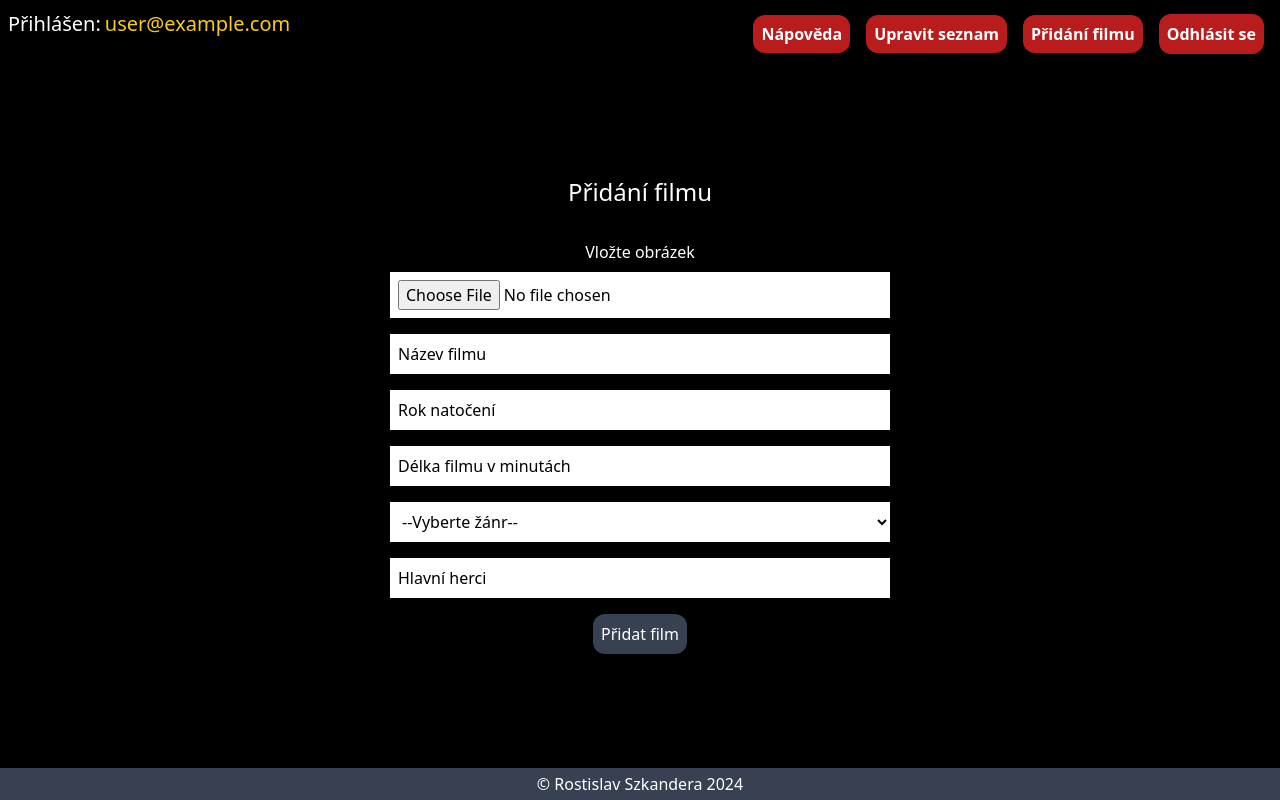
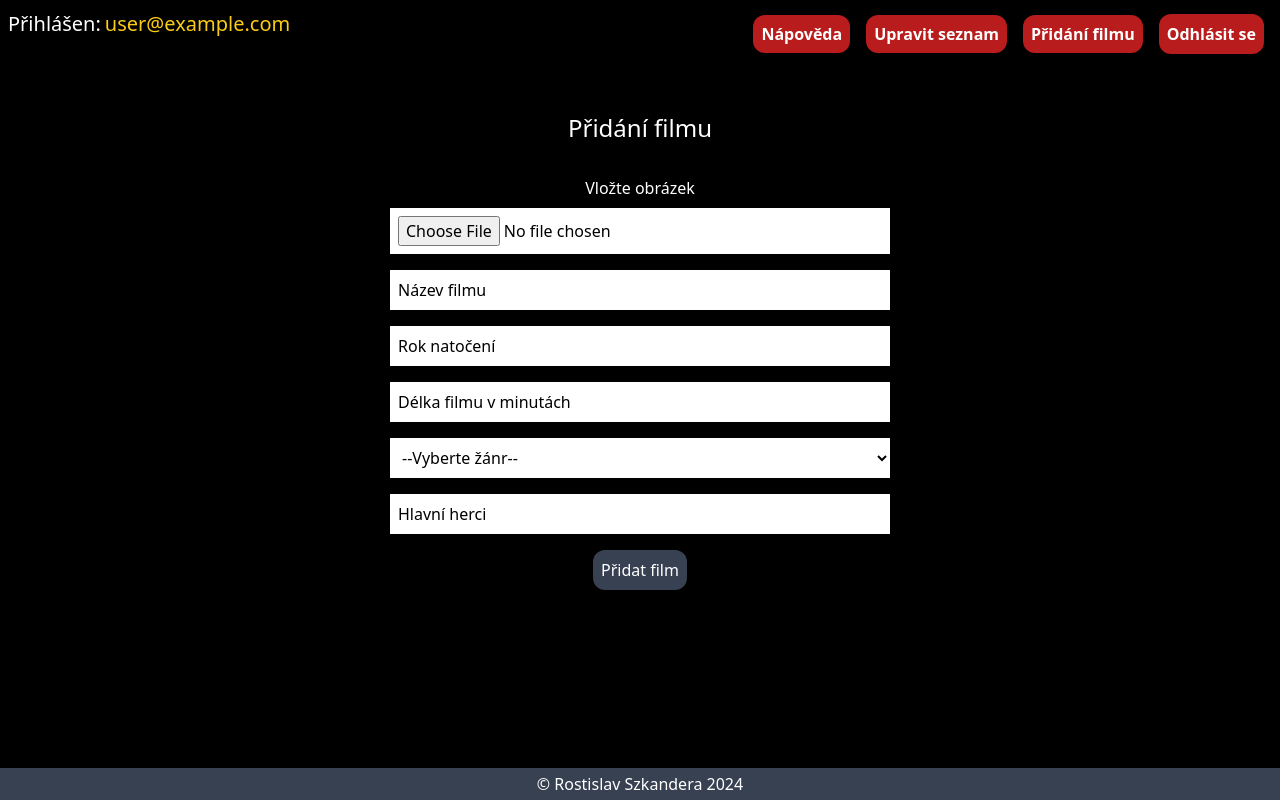
Before and after one commit to RostislavSzkandera/Movies-Database, a React (Create React App) app: page /addmovie in a window 1280 px wide. Built offline with nearby package versions, Linux system fonts and the light colour scheme; no server answers; sample sign-in values are in the browser's storage.

Commit message:
Update readme 2

```diff
--- a/src/pages/AddMovie.js
+++ b/src/pages/AddMovie.js
@@ -122,8 +122,8 @@ const validateValues = (inputValues) => {
 
   return (
 
-    <div>
-          <h2 className="text-center text-2xl pt-8 sm:pt-28">Přidání filmu</h2>
+    <div className="pb-40">
+          <h2 className="text-center text-2xl pt-8 sm:pt-12">Přidání filmu</h2>
       <form onSubmit={handleSubmit} className="flex flex-col justify-center items-center pt-8 ">
               {/* Validace, vypisování chyb */}
               {errors.year ? (
--- a/src/pages/OneMovie.js
+++ b/src/pages/OneMovie.js
@@ -10,7 +10,7 @@ import ClipLoader from "react-spinners/ClipLoader";
 
 const OneMovie = () => {
 // Použití useParams pro id konkrétního filmu
-  const { id } = useParams()
+    const { id } = useParams()
 
     const [ movies, setMovies ] = useState([])
     const [loading, setLoading] = useState(false)
@@ -82,7 +82,20 @@ const OneMovie = () => {
       }
 
   }
+// Funkce pro zobrazení komentářů
+  const displayComments = () => {
+    const scrollToBottom = () =>{
+      window.scrollTo({
+        top: 1000,
+        behavior: 'smooth'
+      })
+    }
+    setTimeout( () => {
+      scrollToBottom()
+    })
+    setShowComments(true)
 
+  }
 
 
 if(loading) {
@@ -116,7 +129,7 @@ if(loading) {
                       </div>
                     </div>
         }
-        <div><button onClick={() => setShowComments(!showComments)} className="bg-red-600 sm:hover:bg-red-500 p-2 mt-4 rounded cursor-pointer ">Zobrazit komentáře</button></div>
+        <div><button onClick={displayComments} className="bg-red-600 sm:hover:bg-red-500 p-2 mt-4 rounded cursor-pointer ">Zobrazit komentáře</button></div>
       {
         showComments &&
         <div className="w-[90%] sm:w-[50%] pb-20">
```
Also changed, not shown: 1 other file (tests, documents, lock files or other folders). Lines whose indentation alone changed are shown as unchanged.
